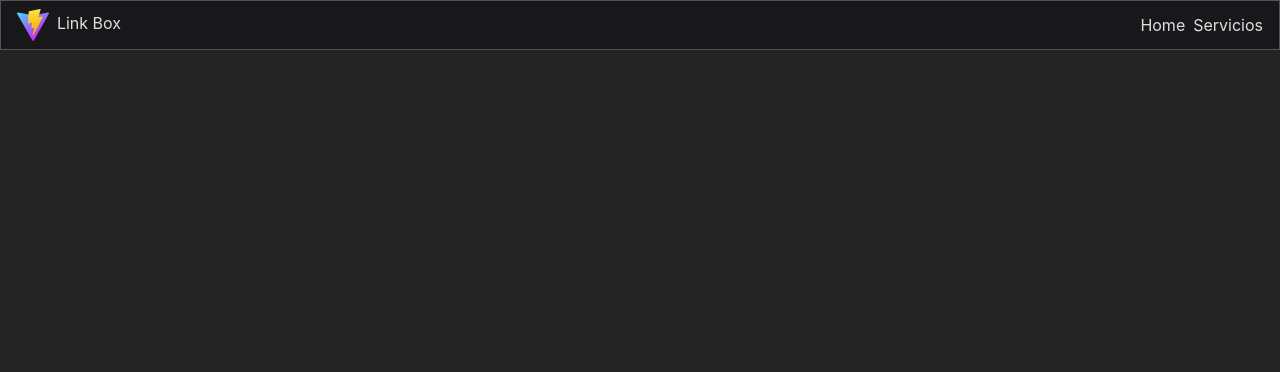
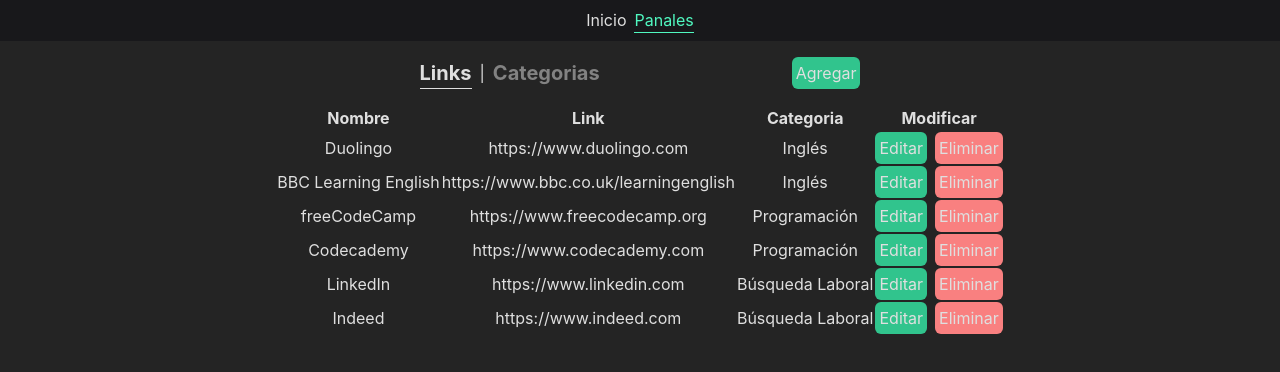
Before and after one commit to Geider10/Markbooks, a React (Vite) app: page /panel in a window 1280 px wide. Shown: the top 372 px of the page. Built offline with nearby package versions, Linux system fonts and the light colour scheme.

Commit message:
create component detail for  every card

```diff
--- a/src/App.jsx
+++ b/src/App.jsx
@@ -3,14 +3,15 @@
 import Header from "./components/header/Header";
 import Home from "./components/main/home/Home"
 import Board from "./components/main/board/Board"
-
+import ContentDetail from './components/main/home/ContentDetail';
 function App() {
     return (
         <BrowserRouter>
             <Header></Header>
             <Routes>
                 <Route path="/" element={<Home />}></Route>
-                <Route path="/Board" element={<Board />}></Route>
+                <Route path="/panel" element={<Board />}></Route>
+                <Route path="/link/:id" element={<ContentDetail />}></Route>
             </Routes>
         </BrowserRouter>
     )
--- a/src/components/header/Header.jsx
+++ b/src/components/header/Header.jsx
@@ -1,14 +1,14 @@
 import { NavLink,Link } from "react-router-dom";
 function Header() {
     return (
-        <header className="flex justify-between items-center px-4 py-2 bg-zinc-900 border-zinc-600 border">
-            <div>
+        <header className="flex justify-center items-center px-4 py-2 bg-zinc-900 ">
+            {/* <div>
                 <Link to="/"><img src="vite.svg" alt="logo"  className="h-8 inline-block mr-2"/></Link>
                 <h1 className="inline-block">Link Box</h1>
-            </div>
+            </div> */}
             <nav className="flex gap-2 justify-center">
-                <NavLink to="/" className={({ isActive }) => isActive ? "active" : "link"} >Home</NavLink>
-                <NavLink to="/Board" className={({ isActive }) => isActive ? "active" : "link"} >Servicios</NavLink>
+                <NavLink to="/" className={({ isActive }) => isActive ? "active" : "link"} >Inicio</NavLink>
+                <NavLink to="/panel" className={({ isActive }) => isActive ? "active" : "link"} >Panales</NavLink>
             </nav>
         </header>
     )
--- a/src/components/main/filters/Searching.jsx
+++ b/src/components/main/filters/Searching.jsx
@@ -21,6 +21,7 @@
                 className="inputText"
                 onChange={handleText}
                 value = {keyword}
+                placeholder="Name the link..."
             />
             <button onClick={handleSearch} className="rounded-md p-1 bg-orange-400 cursor-pointer">Buscar </button>
         </div>
--- a/src/components/main/home/Card.jsx
+++ b/src/components/main/home/Card.jsx
@@ -3,14 +3,18 @@
 function Site (data){
     const {value,url,category, id, star} = data
     return(
-        <article className="w-60 text-md rounded-md border-2">
-            <div className="bg-red-400 h-16 flex justify-between">
+        <article className="w-52 text-md rounded-md border-2">
+            <div className="bg-red-400 h-24 flex justify-between px-2">
                 <span>{category}</span>
                 <Star sId={id} starValue={star}/>
             </div>
-            <div className="text-center bg-gray-600">
+            <div className="text-center bg-gray-600 pb-2">
                 <h3>{value}</h3>
-                <Path path={url} name={"Ver"} tipo={"blank"} style={"bg-green-600 px-2 inline-block rounded-md mb-2"}/>
+                <div className="flex justify-center gap-2">
+                    <Path path={url} name={"Ir"} tipo={"blank"} style={"bg-green-600 px-2 inline-block rounded-md"}/>
+                    <Path path={`/link/${id}`} name={"Detalles"} style={" px-2 inline-block rounded-md border"}/>
+                </div>
+
             </div>
         </article>
     )
--- /dev/null
+++ b/src/components/main/home/ContentDetail.jsx
@@ -0,0 +1,19 @@
+import { useState,useContext, useEffect} from "react";
+import {useParams} from 'react-router-dom';
+import DetailCard from './DetailCard';
+import {FilterContext} from '../../../context/dataContext';
+function ContentDetail(){
+    const [ link, setLink] = useState(null)
+    const {links} = useContext(FilterContext)
+    const id = useParams().id
+    useEffect(()=>{
+        const filterLink = links.find(l => l.id == id)
+        setLink(filterLink)
+    },[id])
+    return (
+        <div>
+           {link && <DetailCard link={link}/>}
+        </div>
+    )
+}
+export default ContentDetail
--- /dev/null
+++ b/src/components/main/home/DetailCard.jsx
@@ -0,0 +1,9 @@
+function DetailCard({link}){
+    return (
+        <div>
+            <h1>{link.name}</h1>
+            <p>{link.description}</p>
+        </div>
+    )
+}
+export default DetailCard
--- a/src/components/main/home/Home.jsx
+++ b/src/components/main/home/Home.jsx
@@ -7,10 +7,11 @@
     return(
         <>
         <Details/>
-         <div className="flex justify-center">
+         <div className="flex flex-col items-center gap-4 mb-4">
          <Searching/>
+         <RenderTag/>
          </div>
-        <RenderTag/>
+
         <RenderCard/>
         {/* <Form/> */}
         </>
--- a/src/context/dataContext.jsx
+++ b/src/context/dataContext.jsx
@@ -10,9 +10,7 @@
         return JSON.parse(window.localStorage.getItem("tags")) ||  tagModel;
     }
     const [tags, setTags] = useState(tagStorage());
-    useEffect(()=>{
-        console.log("hola");
-    },[])
+
     const creatId = ()=>{
         let newId = window.crypto.randomUUID()
         return newId
@@ -86,7 +84,6 @@
     }
     const changeTypeFilter=(filterName)=>{
         setTypeFilter(filterName)
-        console.log(filterName);
     }
     const changeStar = (sid, starValue)=>{
         const link = links.find(l => l.id == sid)
```
